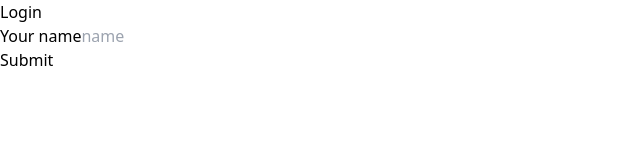
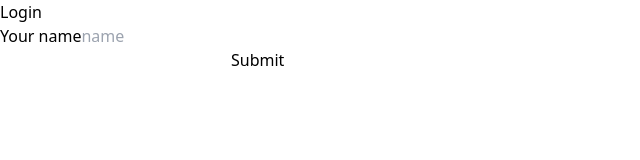
Before and after one commit to eviebutland/trial-forms, a React (Vite) app: page /login in a window 1280 px wide. Shown: the top 160 px of the page, without its empty margins (0-640 px from the left). Built offline with nearby package versions, Linux system fonts and the light colour scheme.

Commit message:
getting login form to trigger submitForm

```diff
--- a/src/components/organisms/forms/Login.tsx
+++ b/src/components/organisms/forms/Login.tsx
@@ -5,15 +5,9 @@ import dayjs, { Dayjs } from "dayjs";
 import { ErrorMessage } from "@hookform/error-message";
 import { getValue } from "@testing-library/user-event/dist/utils";
 
-enum GenderEnum {
-  female = "female",
-  male = "male",
-  other = "other",
-}
-
 interface FormInput {
   firstName: string;
-  gender: GenderEnum;
+  numberOfPeople: number;
   date: string;
 }
 
@@ -22,7 +16,7 @@ const schema = z.object({
     .string({ message: "Your name is required" })
     .min(2, { message: "Please enter more letters" }),
   numberOfPeople: z.number().min(1).max(12, { message: "Contact support" }),
-  email: z.string({ required_error: "please provide an email" }).email(),
+  // email: z.string({ required_error: "please provide an email" }).email(),
   // date: zodDayIsBefore,
 });
 
@@ -41,13 +35,13 @@ export default function LoginForm() {
   });
 
   const submitForm: SubmitHandler<FormInput> = (data) => {
-    // why doesn't this trigger?
     console.log("being clicked", data);
   };
 
   function handleClick() {
     console.log("ebing clicked", getValues());
-    handleSubmit(submitForm);
+    handleSubmit((data) => submitForm(data));
+
     console.log("is dirty", isDirty);
     console.log("errors", errors);
     console.log("is valid", isValid);
@@ -92,6 +86,20 @@ export default function LoginForm() {
         </strong>
       )} */}
 
+      {/* <input
+        type="number"
+        {...(register("numberOfPeople"),
+        {
+          valueasnumber: true,
+        })}
+      /> */}
+
+      <input
+        type="number"
+        {...register("numberOfPeople", {
+          setValueAs: (v) => parseInt(v),
+        })}
+      />
       {/* <div>
         <label htmlFor="date">Booking date</label>
 
@@ -102,7 +110,7 @@ export default function LoginForm() {
       </div> */}
       {/* {errors.model?.date} */}
 
-      <button type="submit">Submit</button>
+      <button onClick={handleClick}>Submit</button>
     </form>
   );
 }
```
